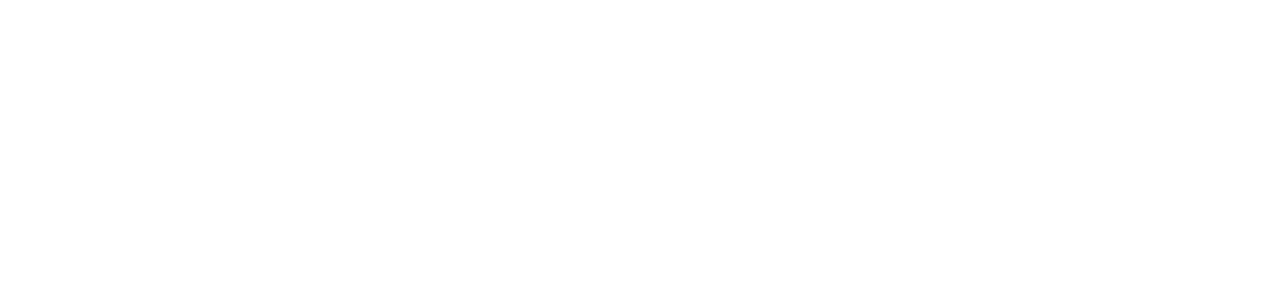
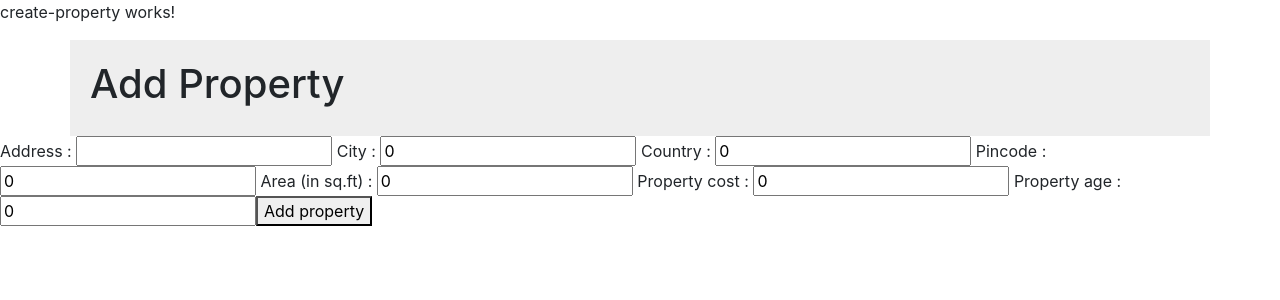
Before and after one commit to tanya1019/HIMSFrontend, an Angular app: page / in a window 1280 px wide. Shown: the top 300 px of the page. Built offline with nearby package versions, Linux system fonts and the light colour scheme.

Commit message:
create property page

```diff
--- a/src/app/app-routing.module.ts
+++ b/src/app/app-routing.module.ts
@@ -1,7 +1,10 @@
 import { NgModule } from '@angular/core';
 import { RouterModule, Routes } from '@angular/router';
+import { CreatePropertyComponent } from './components/create-property/create-property.component';
 
-const routes: Routes = [];
+const routes: Routes = [
+  {path : '', component:CreatePropertyComponent}
+];
 
 @NgModule({
   imports: [RouterModule.forRoot(routes)],
--- a/src/app/app.component.html
+++ b/src/app/app.component.html
@@ -0,0 +1 @@
+<router-outlet></router-outlet>
--- /dev/null
+++ b/src/app/class/Property.ts
@@ -0,0 +1,24 @@
+export class Property{
+     propId : number ;
+	 custId : number;
+	 areaInSquareFeet : number;
+	 costOfProperty : number;
+	 ageOfBuilding : number;
+     pincode : number;
+      city : string;
+	  country : string
+      address : string
+
+      constructor(propId:number,custId:number, areaInSquareFeet:number,costOfProperty:number,pincode: number, city:string, country:string, ageOfBuilding:number, address : string){
+            this.propId = propId;
+            this.custId = custId;
+            this.areaInSquareFeet = areaInSquareFeet;
+            this.costOfProperty = costOfProperty;
+            this.pincode = pincode;
+            this.city = city;
+            this.country = country;
+            this.ageOfBuilding = ageOfBuilding;
+            this.address = address
+        }
+
+}
--- /dev/null
+++ b/src/app/components/create-property/create-property.component.css
@@ -0,0 +1,5 @@
+.container{
+    display: flex;
+    padding: 20px;
+    background-color: #0001;
+}
--- /dev/null
+++ b/src/app/components/create-property/create-property.component.html
@@ -0,0 +1,18 @@
+<p>create-property works!</p>
+<div class="container">
+    <h1 class="title">Add Property</h1>
+</div>
+<form>
+    Address : <input type="text" [(ngModel)]="property.address" name = "address">
+    City : <input type="text" [(ngModel)]="property.city" name = "propertyPassword">
+    Country : <input type="text" [(ngModel)]="property.country" name = "propertyPassword">
+    Pincode : <input type="number" [(ngModel)]="property.pincode" name = "propertyPassword">
+    Area (in sq.ft) : <input type="number" [(ngModel)]="property.areaInSquareFeet" name = "propertyPassword">
+    Property cost : <input type="number" [(ngModel)]="property.costOfProperty" name = "propertyPassword">
+    Property age : <input type="number" [(ngModel)]="property.ageOfBuilding" name = "propertyPassword">
+
+
+    <button (click)="addProperty()">
+        Add property
+    </button>
+</form>
--- /dev/null
+++ b/src/app/components/create-property/create-property.component.ts
@@ -0,0 +1,29 @@
+import { Component, OnInit } from '@angular/core';
+import { Router } from '@angular/router';
+import { Property } from 'src/app/class/Property';
+
+@Component({
+  selector: 'app-create-property',
+  templateUrl: './create-property.component.html',
+  styleUrls: ['./create-property.component.css'],
+})
+export class CreatePropertyComponent implements OnInit {
+  property: Property = {
+    propId: 0,
+    custId: 0,
+    areaInSquareFeet: 0,
+    costOfProperty: 0,
+    ageOfBuilding: 0,
+    pincode: 0,
+    city: '',
+    country: '',
+    address: '',
+  };
+  constructor(private router: Router) {}
+
+  ngOnInit(): void {}
+
+  addProperty(){
+    console.log(this.property)
+  }
+}
--- a/src/index.html
+++ b/src/index.html
@@ -6,6 +6,10 @@
   <base href="/">
   <meta name="viewport" content="width=device-width, initial-scale=1">
   <link rel="icon" type="image/x-icon" href="favicon.ico">
+  <link rel="stylesheet" href="https://cdn.jsdelivr.net/npm/bootstrap@4.6.2/dist/css/bootstrap.min.css">
+  <script src="https://cdn.jsdelivr.net/npm/jquery@3.6.4/dist/jquery.slim.min.js"></script>
+  <script src="https://cdn.jsdelivr.net/npm/popper.js@1.16.1/dist/umd/popper.min.js"></script>
+  <script src="https://cdn.jsdelivr.net/npm/bootstrap@4.6.2/dist/js/bootstrap.bundle.min.js"></script>
 </head>
 <body>
   <app-root></app-root>
```
Also changed, not shown: src/app/app.module.ts (+6 -2 lines), 1 other file (tests, documents, lock files or other folders).
